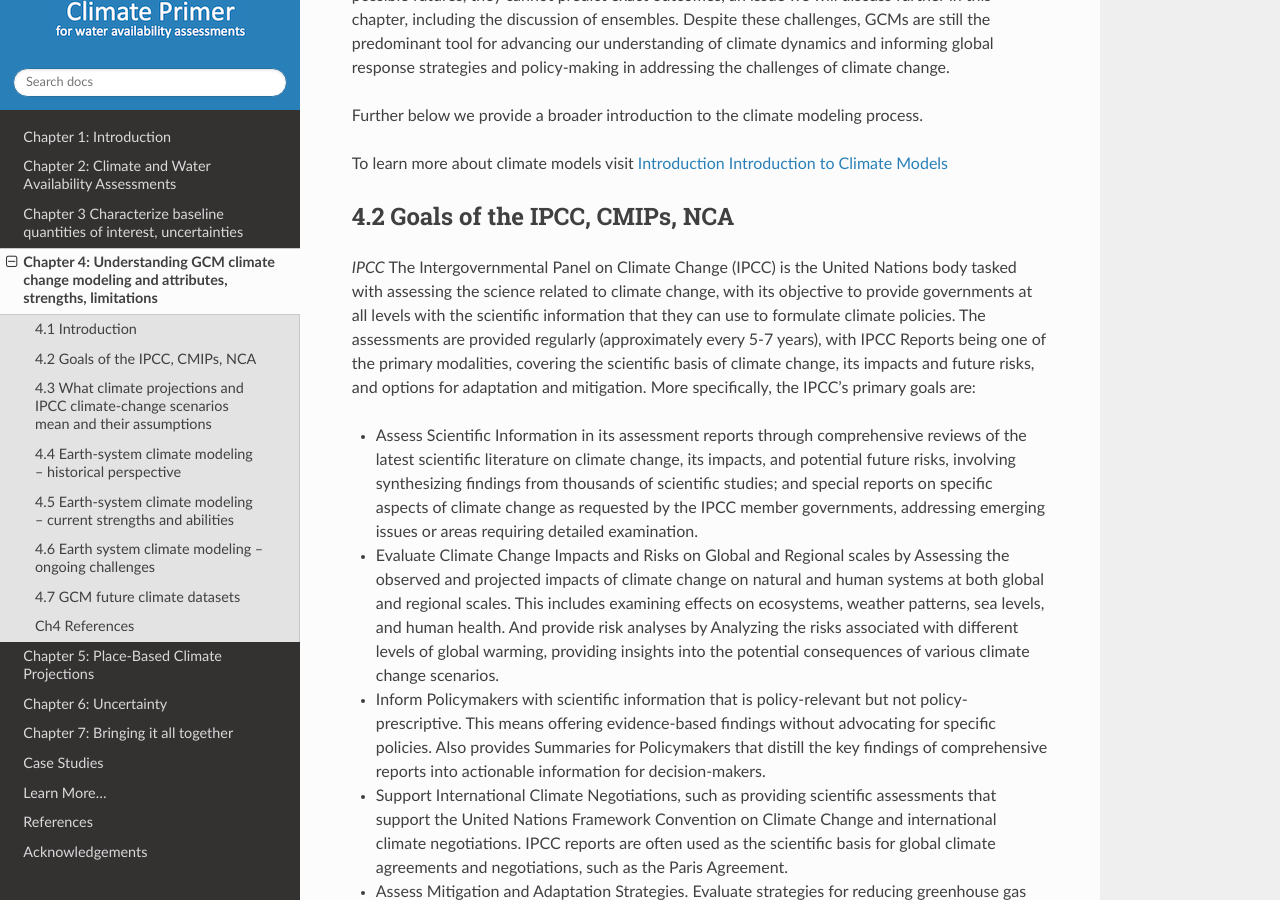
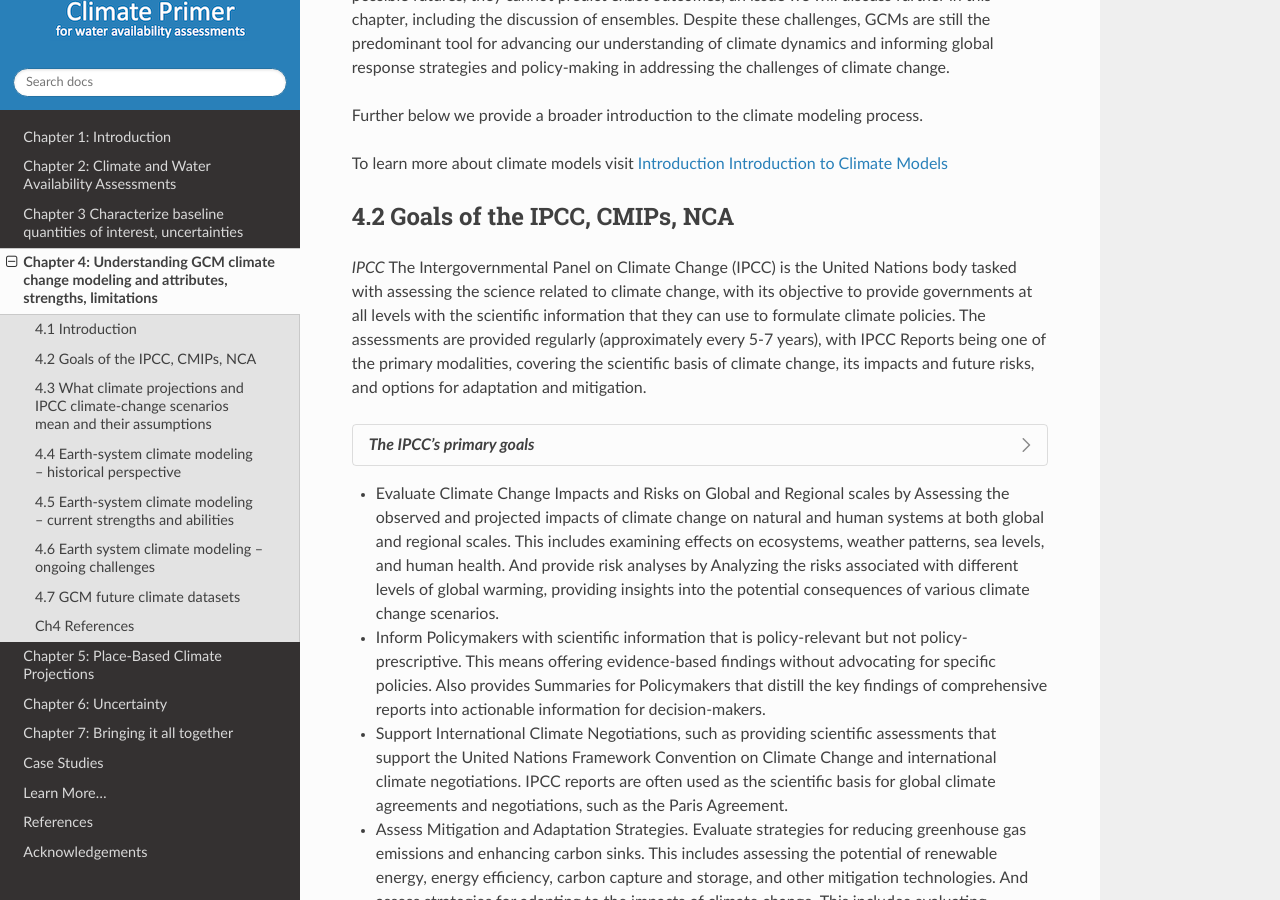
Before and after one commit to NCAR/climate-primer-water, a Sphinx documentation site: the page built from doc/ch4_gcms.rst, in a window 1280 px wide and 900 px high, scrolled down 1403 px. Built offline with Sphinx 7.4.7 and the Read the Docs theme 2.0.0, drawn with Linux system fonts in a browser that asks for light colours.

Commit message:
Update ch4_gcms.rst

```diff
--- a/doc/ch4_gcms.rst
+++ b/doc/ch4_gcms.rst
@@ -121,16 +121,17 @@
 assessments are provided regularly (approximately every 5-7 years), with
 IPCC Reports being one of the primary modalities, covering the
 scientific basis of climate change, its impacts and future risks, and
-options for adaptation and mitigation. More specifically, the IPCC’s
-primary goals are:
+options for adaptation and mitigation.
 
--  Assess Scientific Information in its assessment reports through
-   comprehensive reviews of the latest scientific literature on climate
-   change, its impacts, and potential future risks, involving
-   synthesizing findings from thousands of scientific studies; and
-   special reports on specific aspects of climate change as requested by
-   the IPCC member governments, addressing emerging issues or areas
-   requiring detailed examination.
+.. dropdown:: *The IPCC’s primary goals*
+
+    -  Assess Scientific Information in its assessment reports through
+       comprehensive reviews of the latest scientific literature on climate
+       change, its impacts, and potential future risks, involving
+       synthesizing findings from thousands of scientific studies; and
+       special reports on specific aspects of climate change as requested by
+       the IPCC member governments, addressing emerging issues or areas
+       requiring detailed examination.
 
 -  Evaluate Climate Change Impacts and Risks on Global and Regional
    scales by Assessing the observed and projected impacts of climate
```
